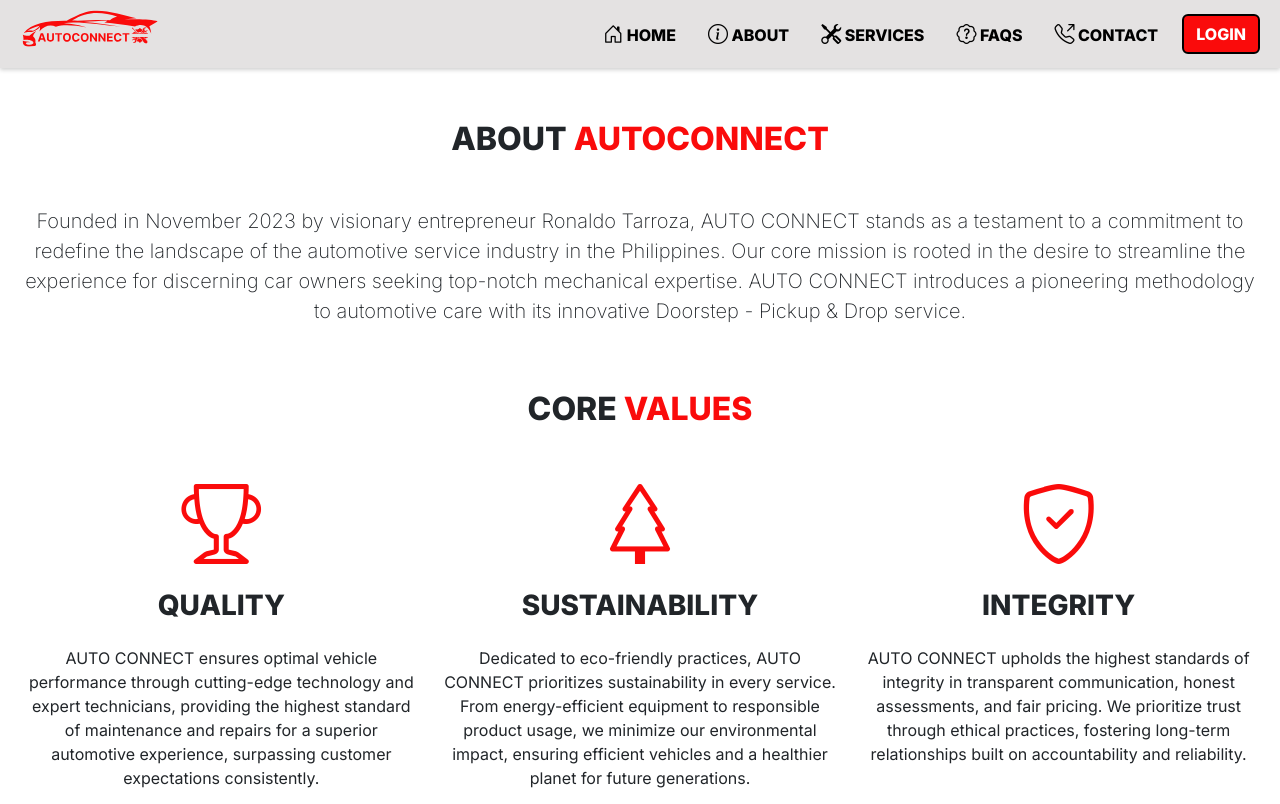
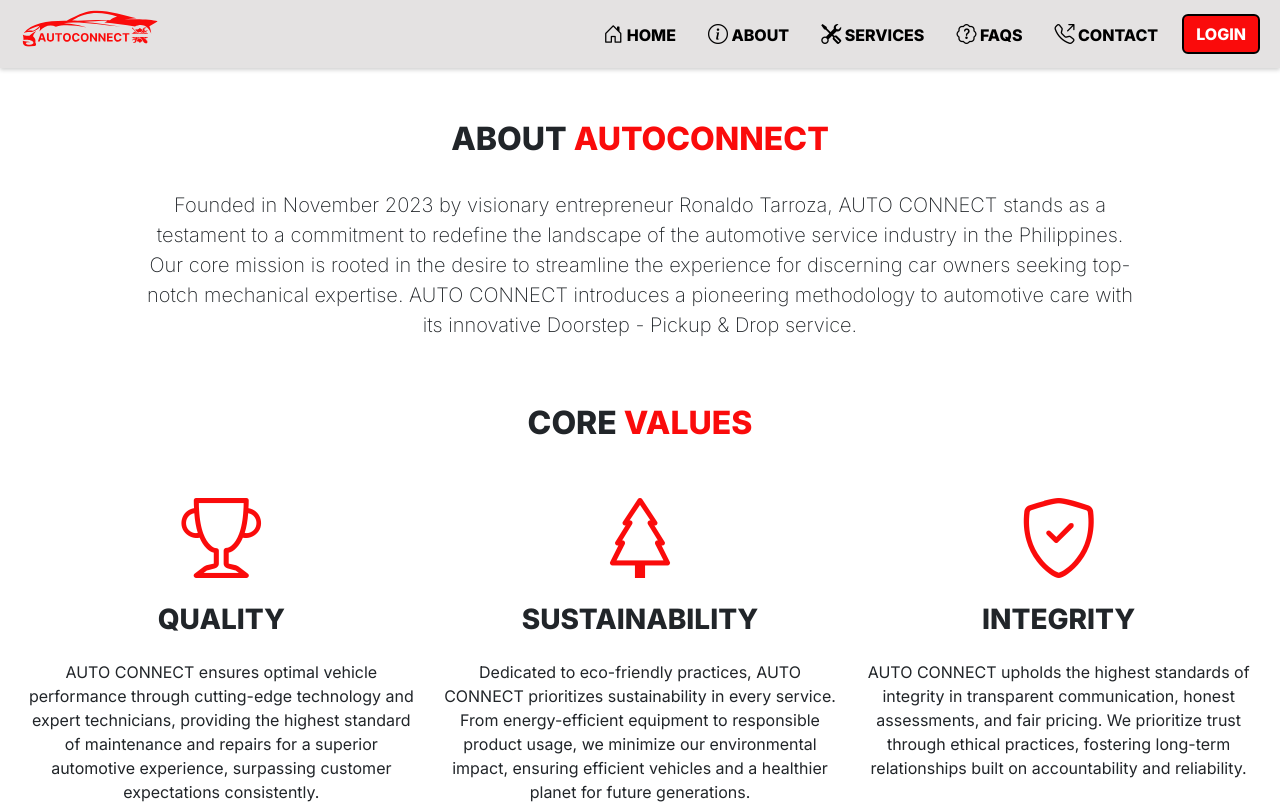
Before and after one commit to jaspherbagor/AutoConnect, a React (Create React App) app in the folder front-end/: page /about in a window 1280 px wide. Shown: the top 804 px of the page. Built offline with nearby package versions, Linux system fonts and the light colour scheme.

Commit message:
updated the column width of the about in the about page

```diff
--- a/front-end/src/components/pages/client/about.jsx
+++ b/front-end/src/components/pages/client/about.jsx
@@ -10,7 +10,10 @@ const About = () => {
         <section className="about-section container-fluid px-md-4 px-sm-4 px-3 py-5">
 
             <h2 className="fw-bolder text-center mt-5 pt-4">ABOUT <span>AUTOCONNECT</span></h2>
-            <p className="text-center lead mt-5">Founded in November 2023 by visionary entrepreneur Ronaldo Tarroza, AUTO CONNECT stands as a testament to a commitment to redefine the landscape of the automotive service industry in the Philippines. Our core mission is rooted in the desire to streamline the experience for discerning car owners seeking top-notch mechanical expertise. AUTO CONNECT introduces a pioneering methodology to automotive care with its innovative Doorstep - Pickup & Drop service.</p>
+            <div className="col-md-10 col-sm-10 col-12 justify-content-center align-items-center d-flex container">
+              <p className="text-center lead mt-4">Founded in November 2023 by visionary entrepreneur Ronaldo Tarroza, AUTO CONNECT stands as a testament to a commitment to redefine the landscape of the automotive service industry in the Philippines. Our core mission is rooted in the desire to streamline the experience for discerning car owners seeking top-notch mechanical expertise. AUTO CONNECT introduces a pioneering methodology to automotive care with its innovative Doorstep - Pickup & Drop service.</p>
+            </div>
+
 
             <div className="row text-center">
               <h2 className="fw-bolder mt-5 mb-5">CORE <span>VALUES</span></h2>
```
